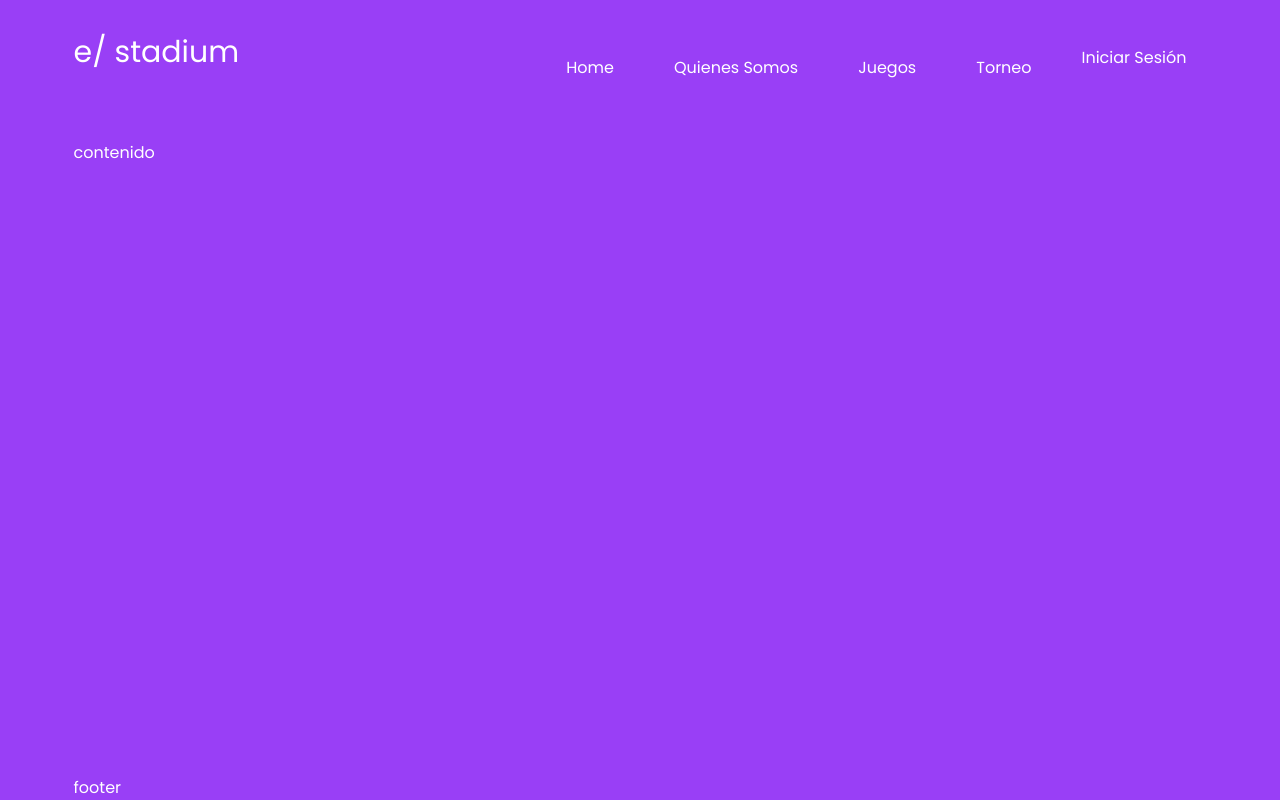
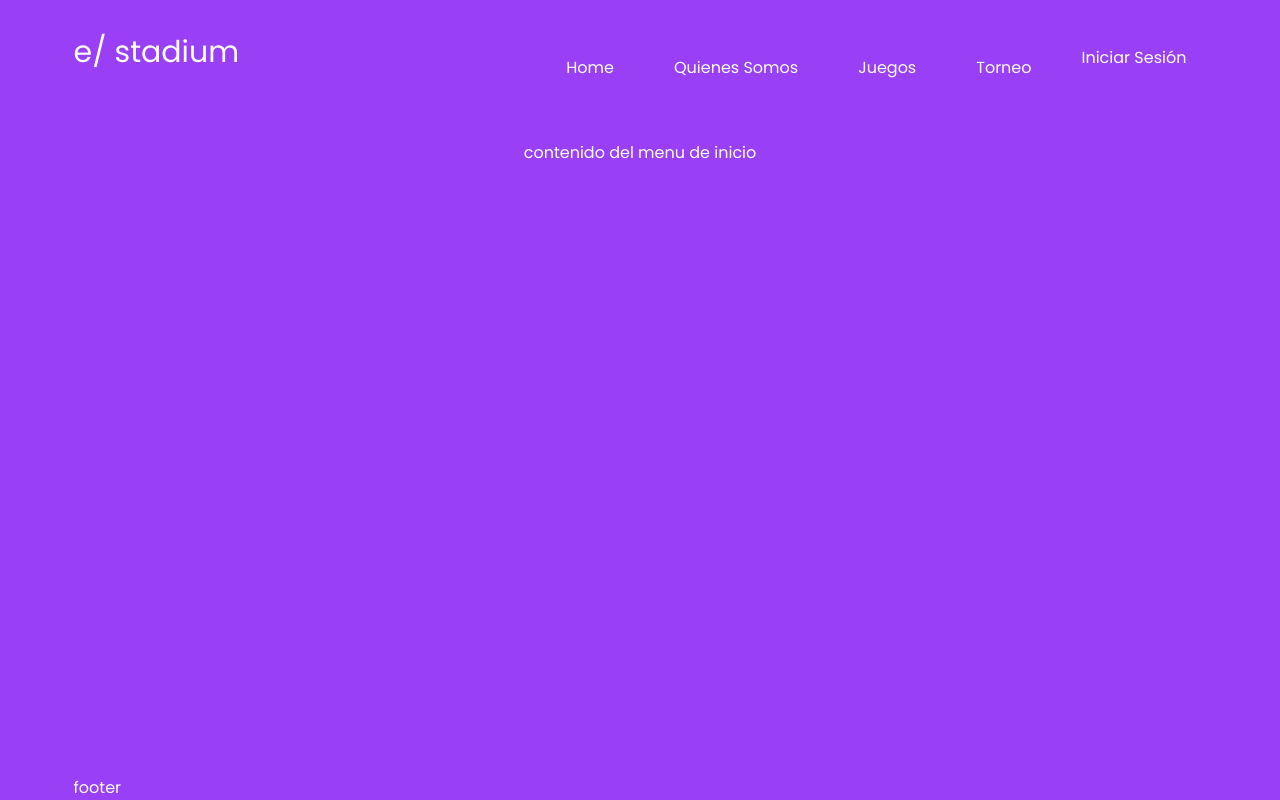
Before and after one commit to No-Country/C8-73-T-RN, a React (Vite) app: page / in a window 1280 px wide. Built offline with nearby package versions, Linux system fonts and the light colour scheme.

Commit message:
updated components

```diff
--- a/src/pages/error/Error.jsx
+++ b/src/pages/error/Error.jsx
@@ -1,13 +1,16 @@
 const Error = () => {
     return (
         <main>
+            {/* CONTENIDO */}
             <section className="error">
+                {/* IMAGEN */}
                 <picture className="error-picture">
                     <img
                         src="https://res.cloudinary.com/dvvfhyi8n/image/upload/v1669754864/assets/error404_s5es1j.svg"
                         alt="imagen de error"
                     />
                 </picture>
+                {/* INFORMACION */}
                 <h2 className="error-title">Ops... parece que tu juego colapso</h2>
                 <p className="error-paragraph">
                     No te preocupes, haz clic <strong>aquí</strong> para buscar otros juegos
--- a/src/pages/inicio/Inicio.jsx
+++ b/src/pages/inicio/Inicio.jsx
@@ -1,17 +1,8 @@
-import { LoginContext } from "../../context/login/LoginContext"; // CONTEXTO
-import { LoginWithOption } from "../../components/login/LoginWithOption"; // COMPONENTE
-import { useContext } from "react"; // HOOKS
-
 const Inicio = () => {
-    const { onLoginWithOption } = useContext(LoginContext); // AYUDANTES
-
     return (
-        <>
-            {/* COMPONENT LOGIN */}
-            {onLoginWithOption && <LoginWithOption />}
-            {/* CONTENIDO */}
-            <main>contenido</main>
-        </>
+        <main>
+            <h1>contenido del menu de inicio</h1>
+        </main>
     );
 };
 
--- a/src/pages/juegos/Juegos.jsx
+++ b/src/pages/juegos/Juegos.jsx
@@ -1,8 +1,8 @@
 const Juegos = () => {
     return (
-        <>
-            <main>contenido</main>
-        </>
+        <main>
+            <h2>contenido de juegos</h2>
+        </main>
     );
 };
 
--- a/src/pages/torneos/Torneos.jsx
+++ b/src/pages/torneos/Torneos.jsx
@@ -1,8 +1,8 @@
 const Torneos = () => {
     return (
-        <>
-            <main>contenido</main>
-        </>
+        <main>
+            <h2>contenido de torneos</h2>
+        </main>
     );
 };
 
```
